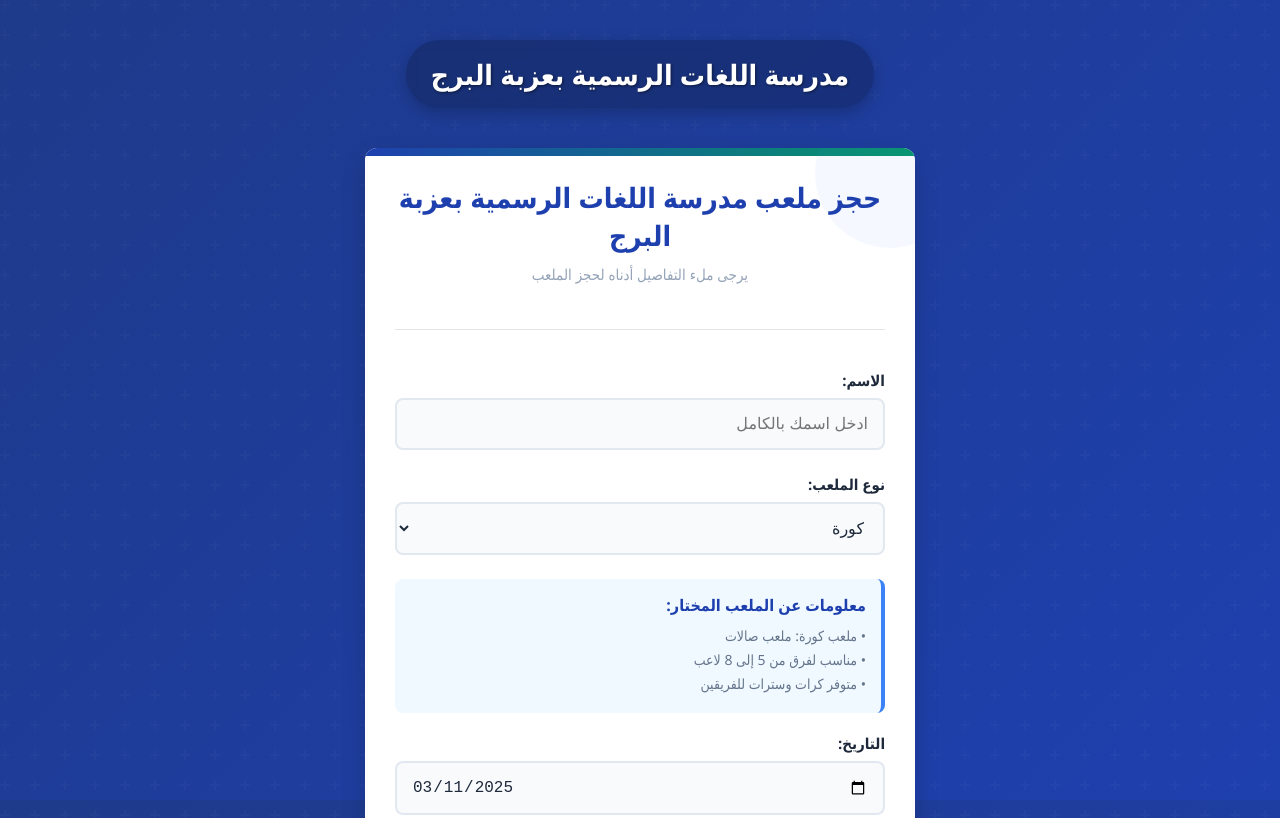
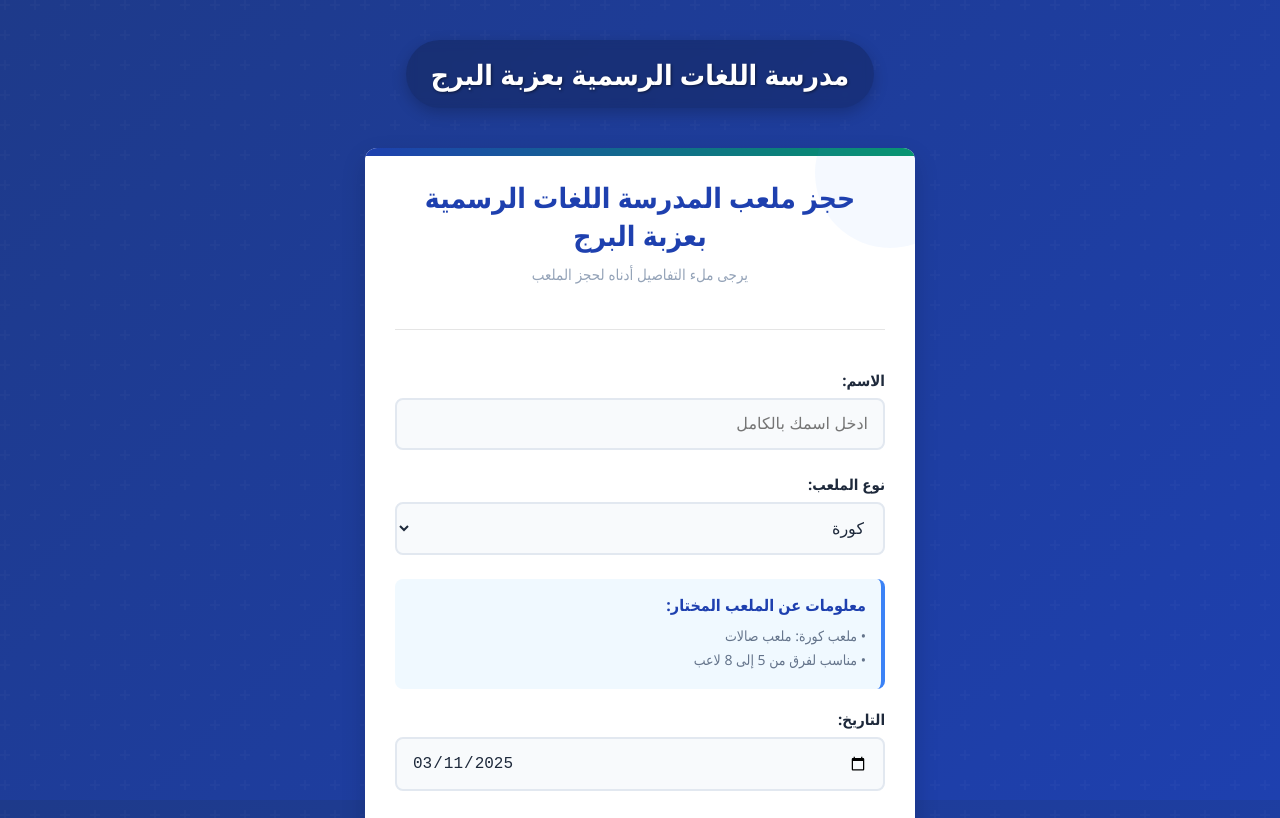
Before and after one commit to AbdelrahmanM1/7gz, a plain HTML site: page index.html in a window 1280 px wide. Shown: the top 818 px of the page. Drawn offline with Linux system fonts and the light colour scheme.

Commit message:
Update index.html

```diff
--- a/index.html
+++ b/index.html
@@ -4,7 +4,7 @@
     <meta charset="UTF-8">
     <meta name="viewport" content="width=device-width, initial-scale=1.0">
     <title>حجز ملعب المدرسة</title>
-    <link rel="icon" href="favicon.ico" type="image/x-icon">
+    <link rel="icon" href="/icon/favicon.ico" type="image/x-icon">
     <script src="https://cdnjs.cloudflare.com/ajax/libs/qrious/4.0.2/qrious.min.js"></script>
     <style>
         /* General Styling */
@@ -403,7 +403,7 @@
             <div class="decoration decoration-2"></div>
 
             <div class="header">
-                <h1>حجز ملعب مدرسة اللغات الرسمية بعزبة البرج</h1>
+                <h1>حجز ملعب المدرسة اللغات الرسمية بعزبة البرج</h1>
                 <div class="subtitle">يرجى ملء التفاصيل أدناه لحجز الملعب</div>
             </div>
 
@@ -429,7 +429,6 @@
                 <div id="fieldInfoContent">
                     <p>• ملعب كورة: ملعب صالات</p>
                     <p>• مناسب لفرق من 5 إلى 8 لاعب</p>
-                    <p>• متوفر كرات وسترات للفريقين</p>
                 </div>
             </div>
 
@@ -529,13 +528,11 @@
                 fieldInfoContent.innerHTML = `
                     <p>• ملعب كورة: ملعب صالات</p>
                     <p>• مناسب لفرق من 5 إلى 8 لاعب</p>
-                    <p>• متوفر كرات وسترات للفريقين</p>
                 `;
             } else if (fieldType === 'بادل') {
                 fieldInfoContent.innerHTML = `
                     <p>• ملعب بادل: ملعب قانوني محاط بالزجاج</p>
                     <p>• مناسب للعب من 2 إلى 4 لاعبين</p>
-                    <p>• متوفر مضارب وكرات للاعبين</p>
                 `;
             }
         }
```
